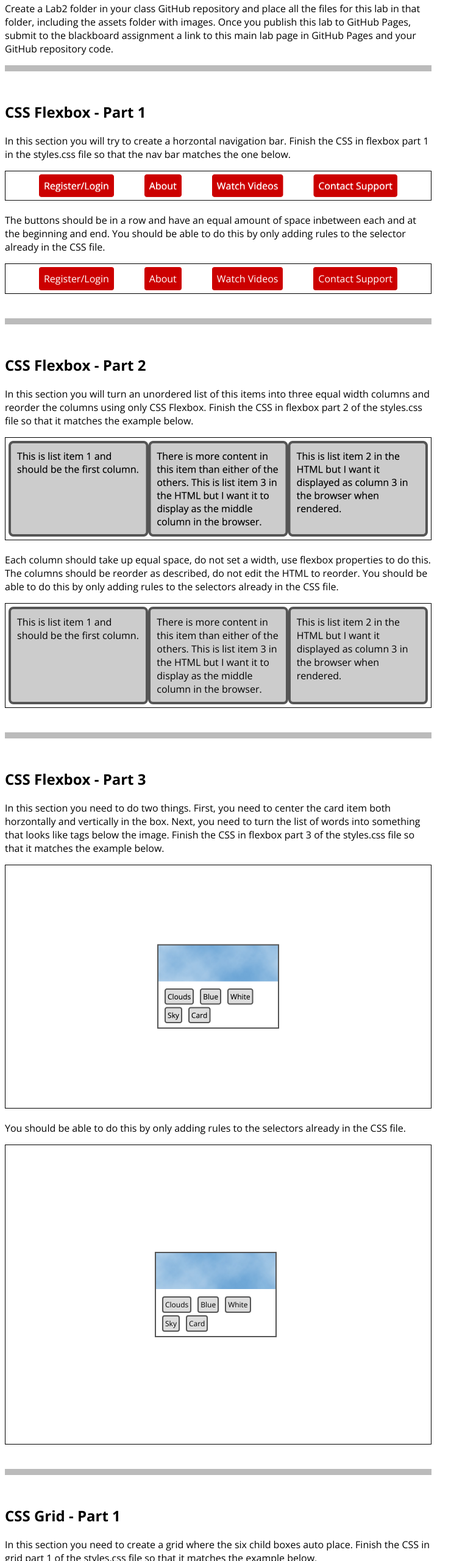
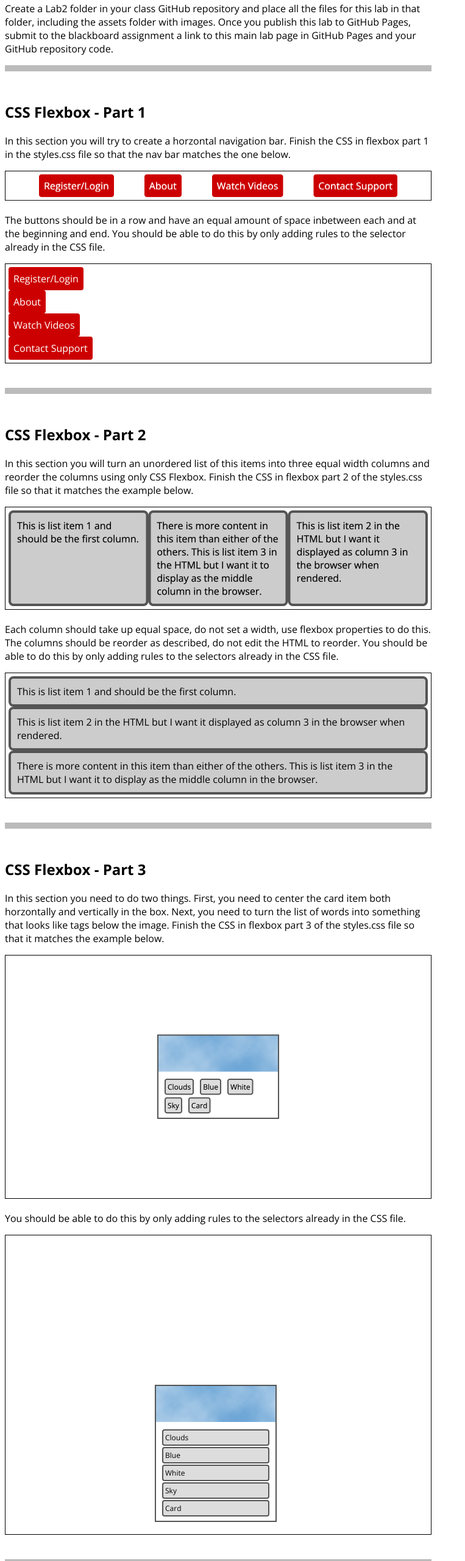
Before and after one commit to NavyaSingari/ITMD541, a plain HTML site: page index.html in a window 1280 px wide. Shown: the part 240-2800 px from the top of the page at 61% size, without its empty margins (0-763 px from the left). Drawn offline with nearby package versions, Linux system fonts and the light colour scheme; files that its build step writes are made by us from their sources; files whose address does not match are found by name.

Commit message:
Update styles.css

```diff
--- a/styles.css
+++ b/styles.css
@@ -8,7 +8,7 @@
 /* Flexbox Part 1 */
 
 #flex-section1 ul {
-	display: flex;
+	display: flex-p1;
 	list-style: none;
 	align-items: center;
 	justify-content: space-evenly;
@@ -22,7 +22,7 @@
 /* Flexbox Part 2 */
 
 #flex-section2 ul {
-	display: flex;
+	display: flex-p2;
 	margin: 0;
 	padding: 0;
 }
@@ -50,14 +50,14 @@
 /* Flexbox Part 3 */
 
 #flex-section3 .box {
-	display: flex;
+	display: flex-p3;
 	align-items: center;
 	padding: 35%;
 }
 
 #flex-section3 .tags ul {
 	list-style: none;
-	display: flex;
+	display: flex-p3;
 	flex-wrap: wrap;
 	flex-direction: row;
 	margin: 0;
@@ -70,7 +70,7 @@
 /* Grid Part 1 */
 
 #grid-section1 .grid {
-	display: grid;
+	display: grid-p1;
 	grid-template-columns: 1fr 1fr 1fr 1fr;
   	grid-gap: 20px;
   	grid-auto-rows: 100px;
@@ -99,7 +99,7 @@
 /* Grid Part 3 */
 
 #grid-section3 .grid {
-	display: grid;
+	display: grid-p3;
 	grid-template-columns: 2fr 1fr;
 	grid-template-rows: 100px 300px 100px;
 	grid-gap: 10px;
```
